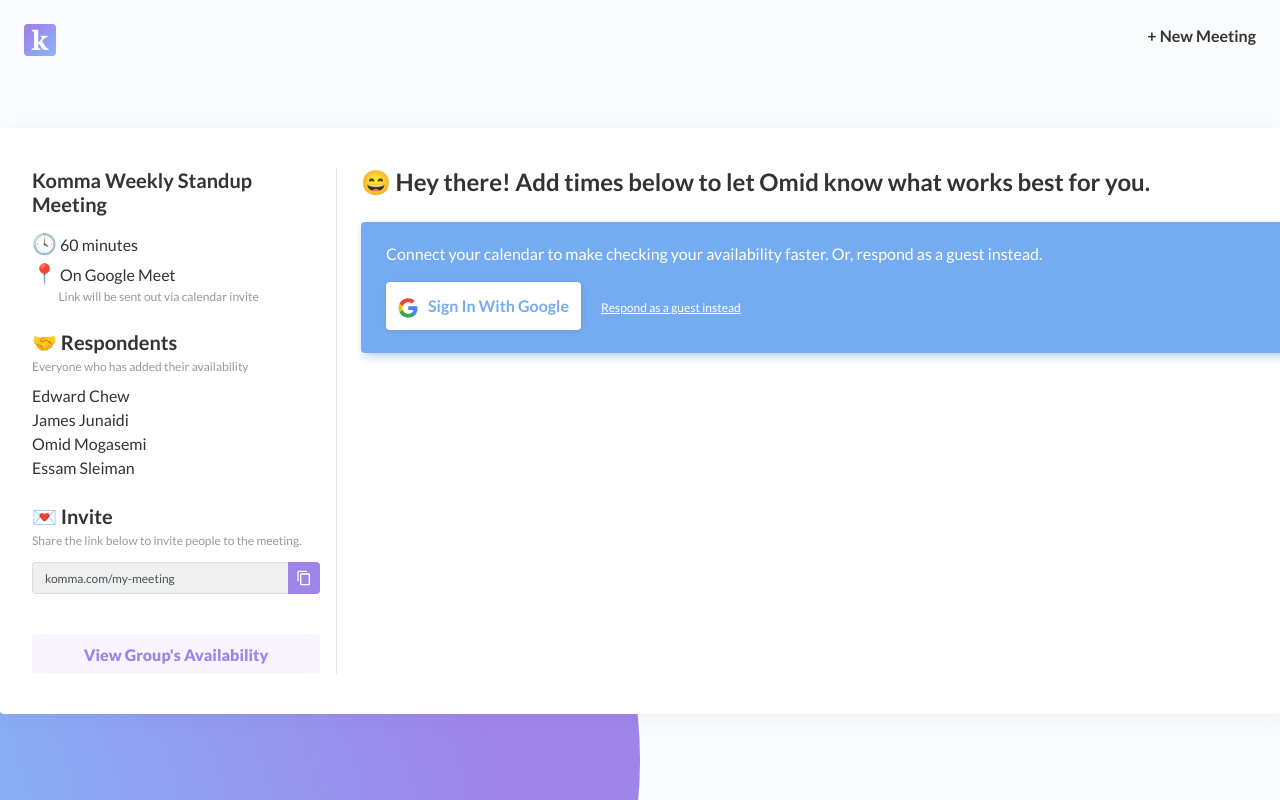
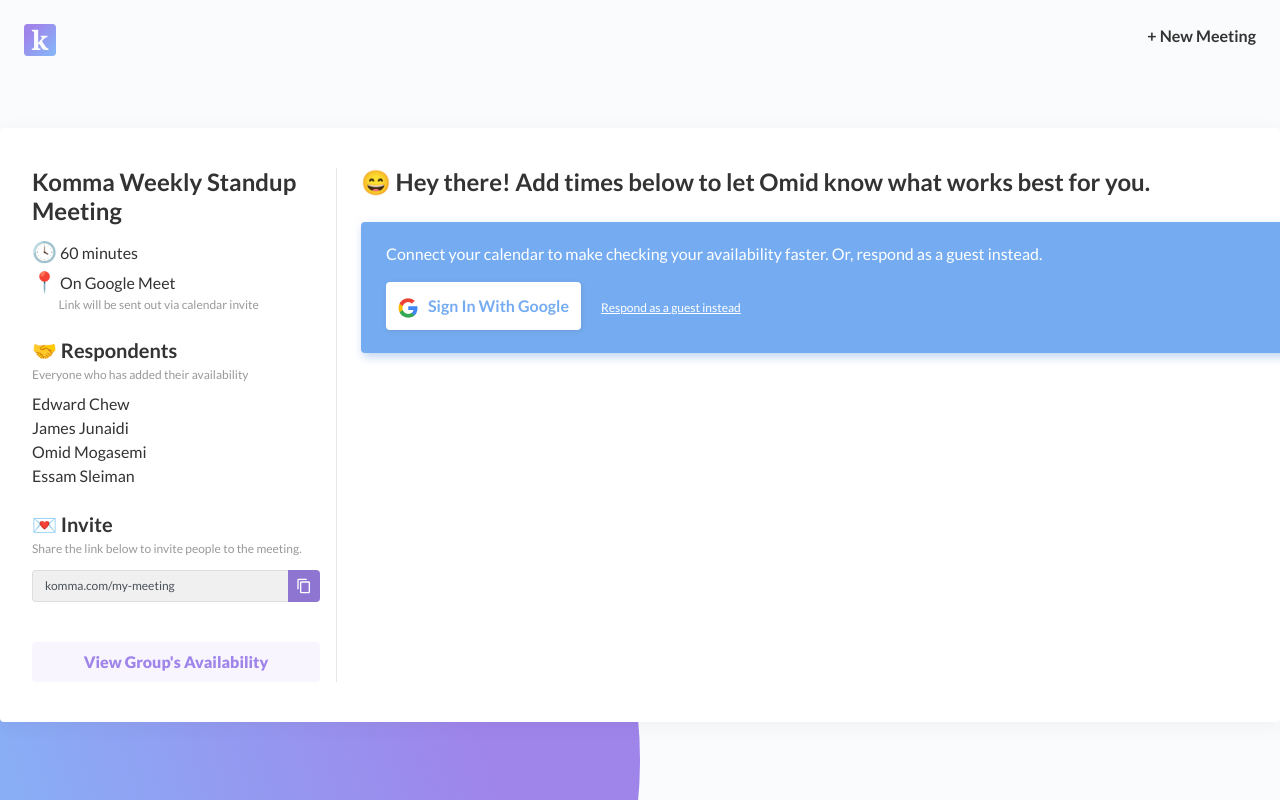
Before and after one commit to essamsleiman/komma-web, a React (Create React App) app: page /availability in a window 1280 px wide. In both pictures the pointer is over the button 304 px from the left and 578 px from the top of the page. Shown: the top 800 px of the page. Built offline with nearby package versions, Linux system fonts and the light colour scheme.

Commit message:
Button hover states, minor left bar edits

```diff
--- a/src/App.css
+++ b/src/App.css
@@ -131,15 +131,24 @@ input[type="text"]:disabled, input[type="number"]:disabled {
   color: var(--white);
   box-shadow: var(--purple-shadow);
 }
+.solid-button:hover {
+  background-color: #8e75d1;
+}
 .hollow-button {
   border: 1px solid var(--mediumgray);
   background: var(--white);
   color: var(--mediumgray);
 }
+.hollow-button:hover {
+  background-color: #f2f2f2;
+}
 .transparent-button {
   border: none;
   background: rgba(159, 132, 234, 0.08);
   color: var(--kommapurple);
+}
+.transparent-button:hover {
+  background: rgba(159, 132, 234, 0.18);
 }
 .disabled-button {
   background: var(--verylightgray);
@@ -156,6 +165,9 @@ input[type="text"]:disabled, input[type="number"]:disabled {
 .google-company-logo {
   padding-right: 10px;
 }
+.google-button:hover {
+  background: #f2f2f2;;
+}
 .field {
   box-sizing: border-box;
   width: 15rem;
--- a/src/components/availability/left_bar.js
+++ b/src/components/availability/left_bar.js
@@ -16,6 +16,7 @@ function LeftBar(props) {
     var meetingDurationUnits = data.meetingDurationUnits;
     var location = data.location;
     var address = data.address;
+
     var respondents = ["Edward Chew", "James Junaidi", "Omid Mogasemi", "Essam Sleiman"];
     var inviteLink = "komma.com/my-meeting";
     var isHost = true;
@@ -27,10 +28,14 @@ function LeftBar(props) {
             props.setViewingGroup(true);
     }
 
+    function handleCopyButtonClick() {
+        return;
+    }
+
     return (
         <div className="left-bar">
             <div className="details">
-                <h4 className="bold">{name}</h4>
+                <h3 className="bold">{name}</h3>
                 <p><span className="emoji">🕓</span> {meetingDuration} {meetingDurationUnits}</p>
                 {(() => {
                     if (location == "google")
@@ -60,7 +65,7 @@ function LeftBar(props) {
                     <div className="input-group invite-link">
                         <input type="text" className="form-control invite-field" value={inviteLink} />
                         <div className="input-group-append">
-                            <button className="copy-button" type="button"><img src={copy_icon} /></button>
+                            <button className="copy-button solid-button" type="button" onClick={handleCopyButtonClick}><img src={copy_icon} /></button>
                         </div>
                     </div>
                 </div>
--- a/src/components/css/left_bar.css
+++ b/src/components/css/left_bar.css
@@ -44,8 +44,7 @@
   height: 2rem;
   padding-bottom: 4px;
   border-radius: 0 4px 4px 0;
-  border: none;
-  background: var(--kommapurple);
+  box-shadow: none;
 }
 
 
```
